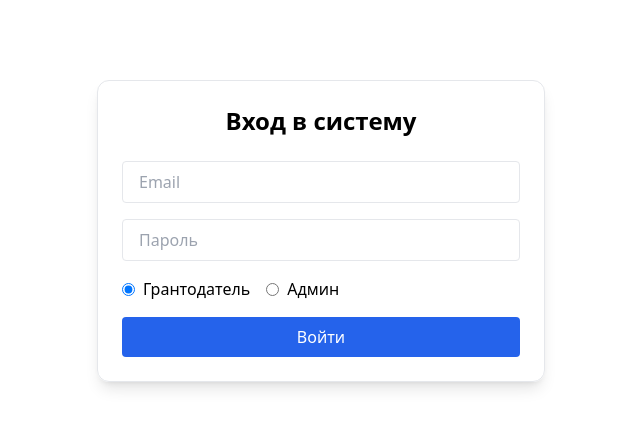
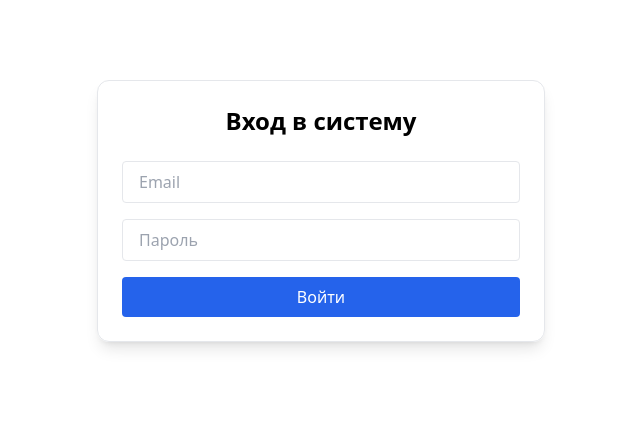
Before and after one commit to sashen3ka/grantry, a React (Vite) app: page /login in a window 1280 px wide. Shown: the top 428 px of the page, without its empty margins (319-959 px from the left). Built offline with nearby package versions, Linux system fonts and the light colour scheme; the HTML template or start-up script is replaced by a standard one.

Commit message:
fix: убран выбор роли, вход только как администратор

```diff
--- a/src/pages/Login.tsx
+++ b/src/pages/Login.tsx
@@ -1,24 +1,21 @@
-import React from 'react'
-import { useState } from 'react'
+import React, { useState } from 'react'
 import { useNavigate } from 'react-router-dom'
 
 export default function Login() {
   const navigate = useNavigate()
   const [email, setEmail] = useState('')
   const [password, setPassword] = useState('')
-  const [role, setRole] = useState<'grantor' | 'admin'>('grantor')
 
   const handleLogin = (e: React.FormEvent) => {
     e.preventDefault()
 
-    // Простая "авторизация"
     if (!email || !password) {
       alert('Введите email и пароль')
       return
     }
 
-    // Сохраняем данные в localStorage
-    localStorage.setItem('user', JSON.stringify({ email, role }))
+    // Роль теперь всегда admin
+    localStorage.setItem('user', JSON.stringify({ email, role: 'admin' }))
     navigate('/dashboard')
   }
 
@@ -42,29 +39,6 @@ export default function Login() {
           onChange={(e) => setPassword(e.target.value)}
         />
 
-        <div className="flex gap-4 mt-4">
-          <label className="flex items-center gap-2">
-            <input
-              type="radio"
-              name="role"
-              value="grantor"
-              checked={role === 'grantor'}
-              onChange={() => setRole('grantor')}
-            />
-            Грантодатель
-          </label>
-          <label className="flex items-center gap-2">
-            <input
-              type="radio"
-              name="role"
-              value="admin"
-              checked={role === 'admin'}
-              onChange={() => setRole('admin')}
-            />
-            Админ
-          </label>
-        </div>
-
         <button
           type="submit"
           className="w-full bg-blue-600 hover:bg-blue-700 text-white py-2 px-4 rounded"
```
